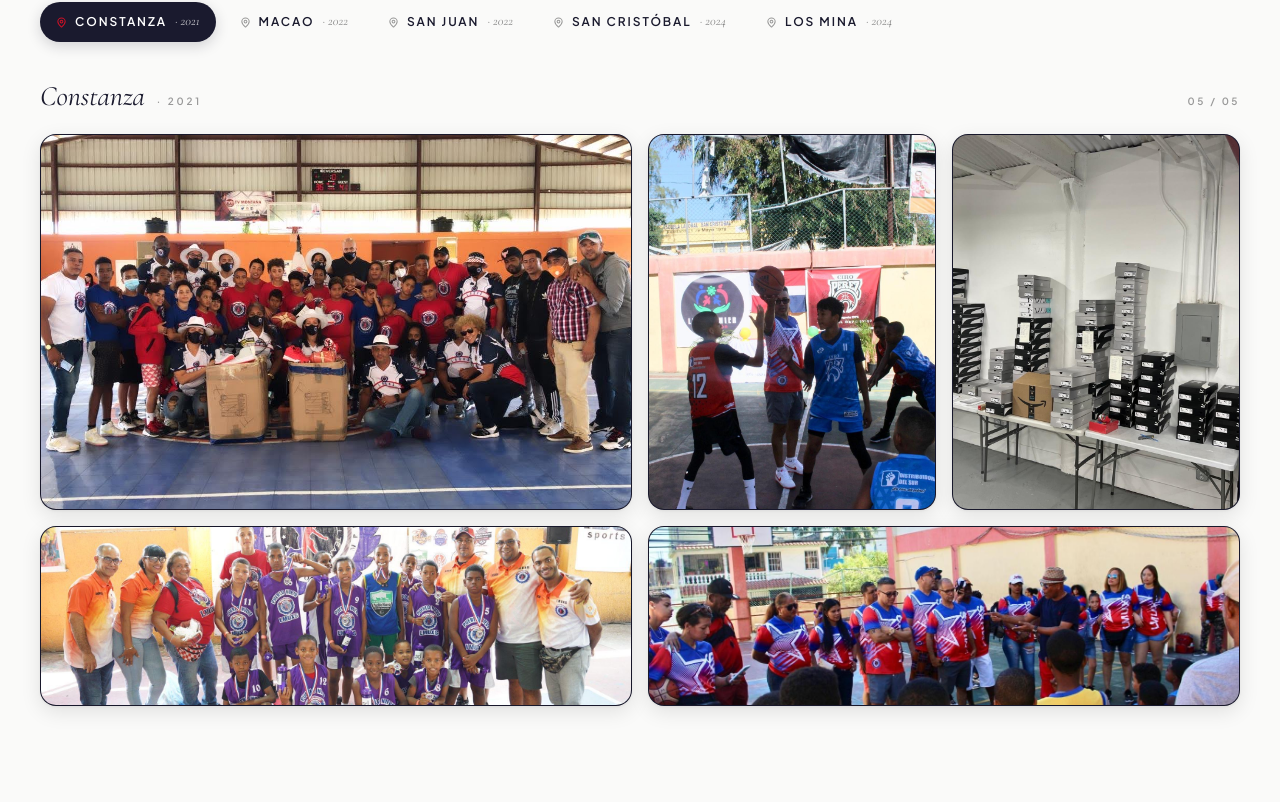
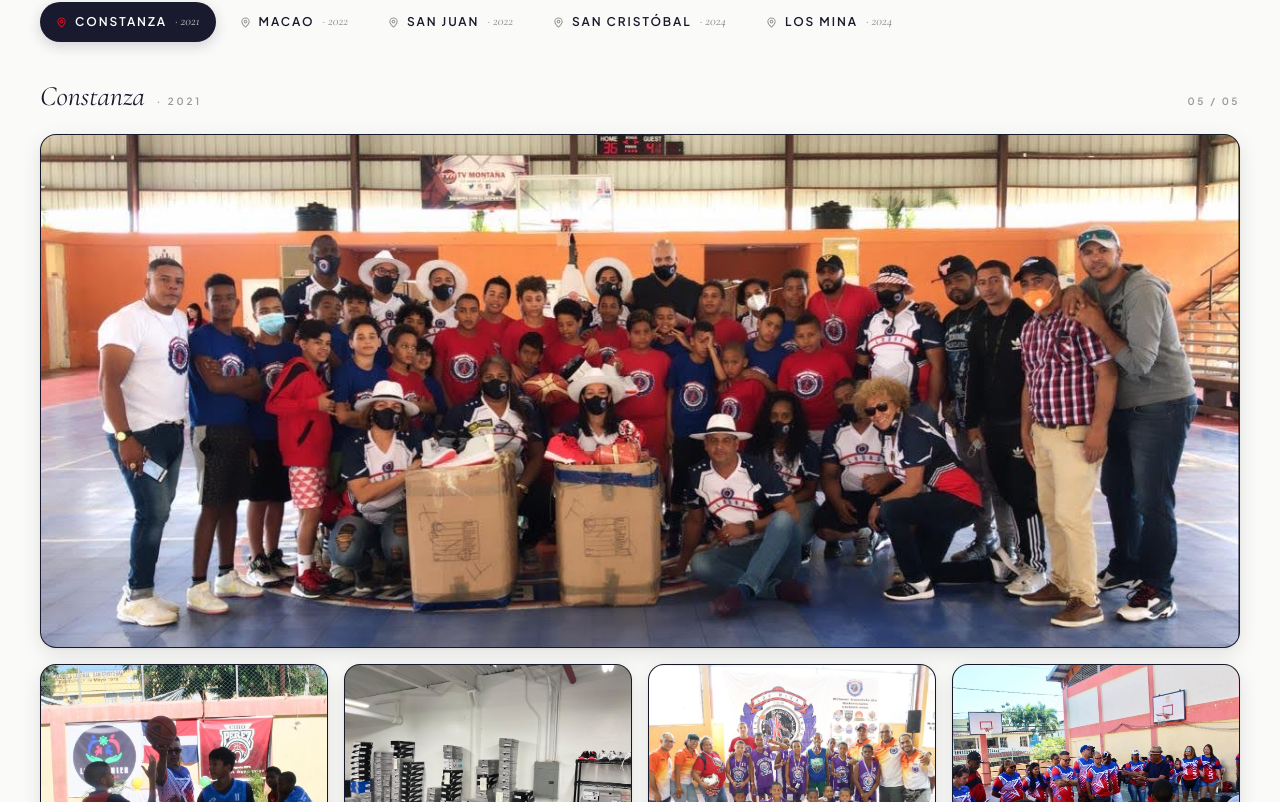
Before and after one commit to OmarflorexAI/LMUXS, a React (Vite) app: page / in a window 1280 px wide. Shown: the part 2878-3680 px from the top of the page. Built offline with nearby package versions, Linux system fonts and the light colour scheme.

Commit message:
UI polish: Fix gallery cutoffs, navbar collision, tab animation, and footer logo size

```diff
--- a/src/components/Footer.jsx
+++ b/src/components/Footer.jsx
@@ -33,7 +33,7 @@ export default function Footer() {
                 width="540"
                 height="462"
                 decoding="async"
-                className="h-14 w-auto object-contain transition-transform duration-300 group-hover:scale-[1.04]"
+                className="h-20 w-auto object-contain transition-transform duration-300 group-hover:scale-[1.04]"
               />
               <div>
                 <div className="font-sans font-black text-white text-sm tracking-[0.18em] uppercase">LMUXS</div>
--- a/src/components/Gallery.jsx
+++ b/src/components/Gallery.jsx
@@ -71,18 +71,16 @@ const events = [
   },
 ]
 
-// Spans for a 5-photo bento on desktop (4 cols × 3 rows).
-//   [ P1 2x2     ][ P2 1x2 ][ P3 1x2 ]
-//   [            ][        ][        ]
-//   [ P4 2x1            ][ P5 2x1   ]
-// Mobile collapses to a 2-col grid; the last photo (P5) spans full width
-// so the 5-photo set rounds out cleanly without an orphan.
-const SPANS = [
-  'md:col-span-2 md:row-span-2',
-  'md:col-span-1 md:row-span-2',
-  'md:col-span-1 md:row-span-2',
-  'md:col-span-2 md:row-span-1',
-  'col-span-2 md:col-span-2 md:row-span-1',
+// 5-photo layout: a hero photo followed by 4 supporting photos, all
+// landscape-friendly so wide group shots aren't cropped at the edges.
+//   Mobile  : hero full-width, supporting in 2 cols
+//   Desktop : hero full-width, supporting in 4 cols
+const PHOTO_CLASSES = [
+  'col-span-2 md:col-span-4 aspect-[16/10] md:aspect-[21/9]',
+  'col-span-1 md:col-span-1 aspect-[4/3]',
+  'col-span-1 md:col-span-1 aspect-[4/3]',
+  'col-span-1 md:col-span-1 aspect-[4/3]',
+  'col-span-1 md:col-span-1 aspect-[4/3]',
 ]
 
 const EASE = [0.22, 1, 0.36, 1]
@@ -252,7 +250,7 @@ export default function Gallery() {
             initial={false}
             exit={{ opacity: 0 }}
             transition={{ duration: 0.18, ease: EASE }}
-            className="grid grid-cols-2 md:grid-cols-4 gap-3 md:gap-4 md:grid-flow-dense md:[grid-auto-rows:minmax(180px,1fr)]"
+            className="grid grid-cols-2 md:grid-cols-4 gap-3 md:gap-4"
           >
             {active.photos.map((src, i) => (
               <motion.figure
@@ -265,7 +263,7 @@ export default function Gallery() {
                   ease: EASE,
                   delay: i * 0.06,
                 }}
-                className={`relative overflow-hidden rounded-2xl bg-[#1a1a2e] aspect-square md:aspect-auto group ${SPANS[i] || ''}`}
+                className={`relative overflow-hidden rounded-2xl bg-[#1a1a2e] group ${PHOTO_CLASSES[i] || 'aspect-[4/3]'}`}
                 style={{
                   boxShadow: '0 6px 20px rgba(0,0,0,0.10), 0 1px 3px rgba(0,0,0,0.05)',
                   border: '1px solid rgba(0,0,0,0.06)',
@@ -279,7 +277,7 @@ export default function Gallery() {
                   decoding="async"
                   fetchpriority={i === 0 ? 'high' : 'auto'}
                   className="absolute inset-0 w-full h-full object-cover transition-transform duration-[900ms] ease-[cubic-bezier(0.22,1,0.36,1)] group-hover:scale-[1.04]"
-                  style={{ imageRendering: 'auto' }}
+                  style={{ imageRendering: 'auto', objectPosition: 'center' }}
                 />
               </motion.figure>
             ))}
--- a/src/components/LanguageSwitcher.jsx
+++ b/src/components/LanguageSwitcher.jsx
@@ -3,9 +3,16 @@ import { AnimatePresence, motion } from 'motion/react'
 import { Globe, Check } from 'lucide-react'
 import { LANGUAGES, useT } from '../i18n'
 
-export default function LanguageSwitcher({ compact = false }) {
+export default function LanguageSwitcher({ compact = false, open: controlledOpen, onOpenChange }) {
   const { lang, setLang, t } = useT()
-  const [open, setOpen] = useState(false)
+  const [uncontrolledOpen, setUncontrolledOpen] = useState(false)
+  const isControlled = controlledOpen !== undefined
+  const open = isControlled ? controlledOpen : uncontrolledOpen
+  const setOpen = (value) => {
+    const next = typeof value === 'function' ? value(open) : value
+    if (!isControlled) setUncontrolledOpen(next)
+    onOpenChange?.(next)
+  }
   const wrapperRef = useRef(null)
 
   useEffect(() => {
--- a/src/components/Navbar.jsx
+++ b/src/components/Navbar.jsx
@@ -15,6 +15,7 @@ const linksConfig = [
 export default function Navbar() {
   const pillRef = useRef(null)
   const [menuOpen, setMenuOpen] = useState(false)
+  const [langOpen, setLangOpen] = useState(false)
   const [activeTab, setActiveTab] = useState(null)
   const { t } = useT()
   const links = linksConfig.map((l) => ({ ...l, label: t(l.key) }))
@@ -137,10 +138,9 @@ export default function Navbar() {
                       style={{ background: 'rgba(206,17,38,0.06)' }}
                       initial={false}
                       transition={{
-                        type: 'spring',
-                        stiffness: 400,
-                        damping: 40,
-                        mass: 0.8,
+                        type: 'tween',
+                        ease: [0.22, 1, 0.36, 1],
+                        duration: 0.3,
                       }}
                     >
                       <div
@@ -158,10 +158,20 @@ export default function Navbar() {
         {/* Vertical divider between nav and lang on desktop */}
         <div className="hidden md:block w-px h-4 bg-black/[0.08] mx-1" />
 
-        <LanguageSwitcher />
+        <LanguageSwitcher
+          open={langOpen}
+          onOpenChange={(v) => {
+            setLangOpen(v)
+            if (v) setMenuOpen(false)
+          }}
+        />
 
         <button
-          onClick={() => setMenuOpen(!menuOpen)}
+          onClick={() => {
+            const nextMenu = !menuOpen
+            setMenuOpen(nextMenu)
+            if (nextMenu) setLangOpen(false)
+          }}
           className="md:hidden w-7 h-7 flex items-center justify-center rounded-full text-[#1a1a2e] transition-colors duration-200"
           style={{ background: 'rgba(0,0,0,0.05)' }}
           aria-label="Menu"
```
